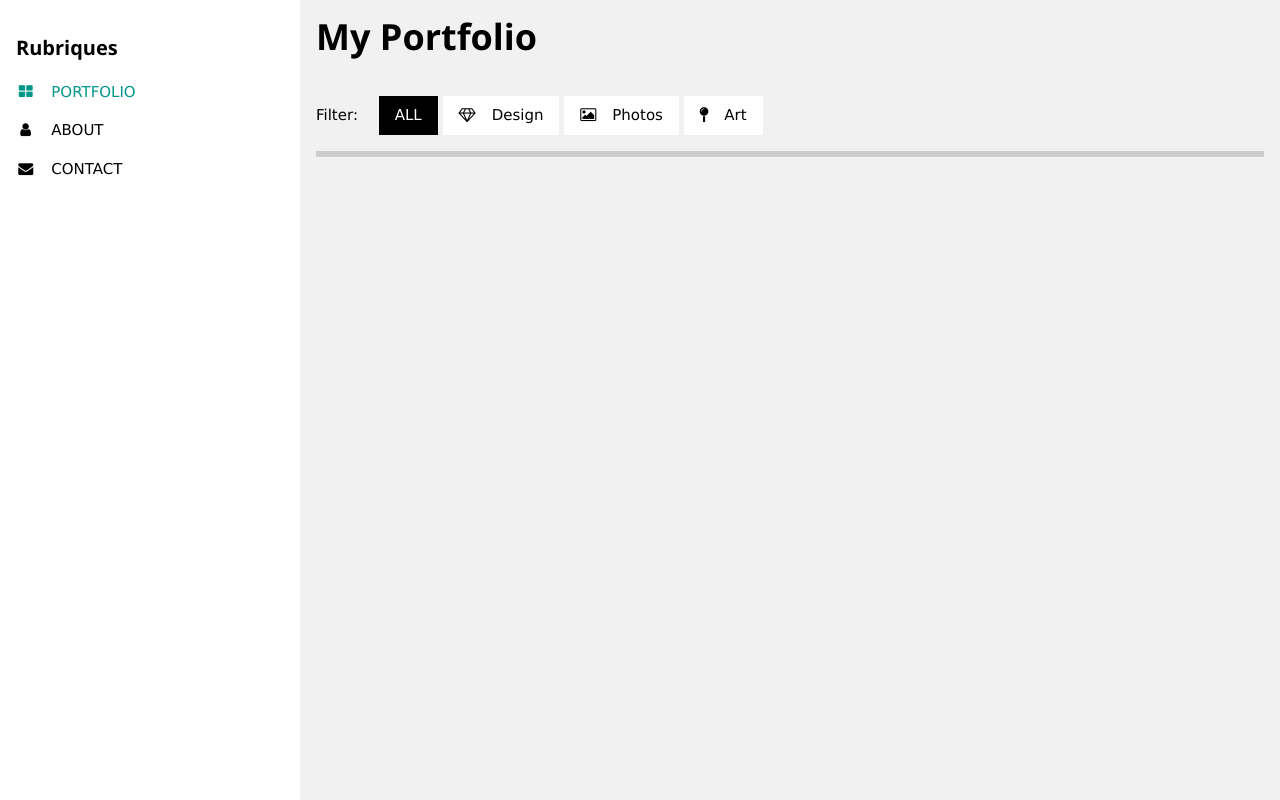
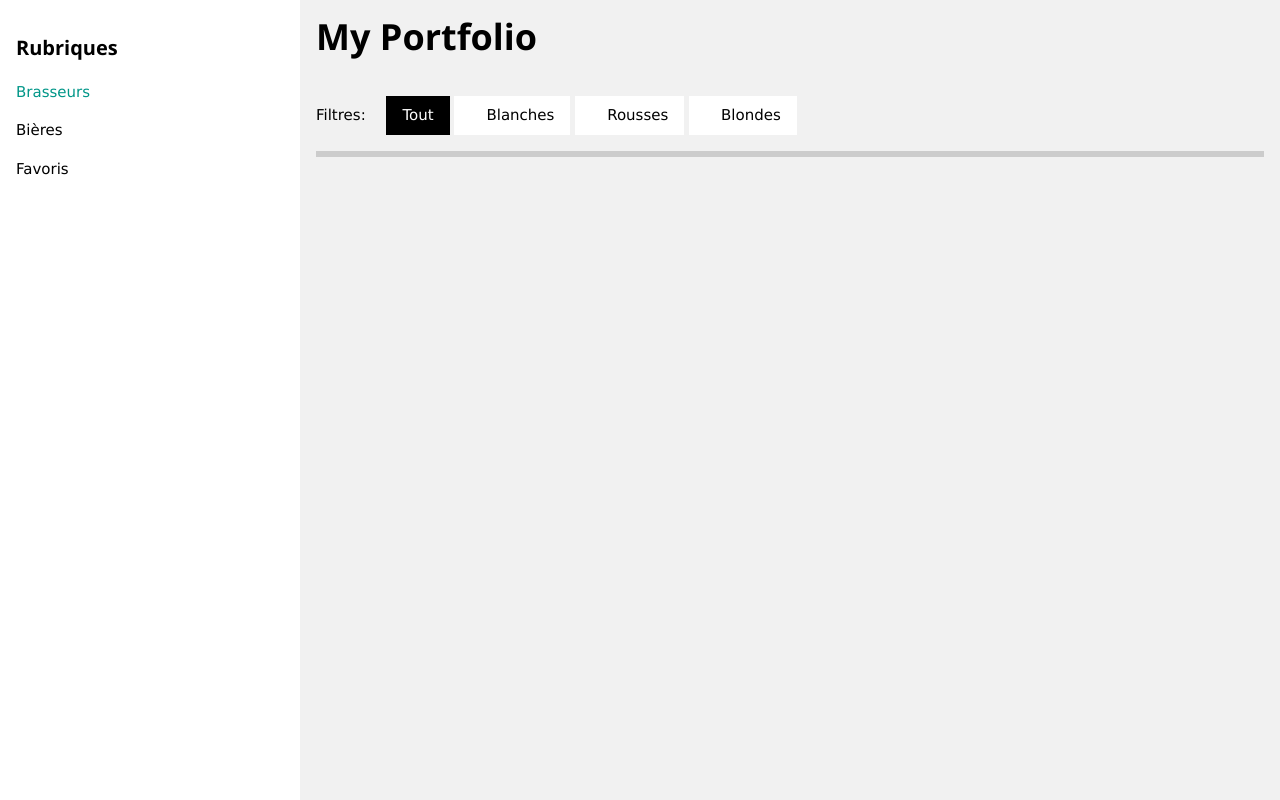
Before and after one commit to ODAncona/bdr_projet, a PHP site: page / in a window 1280 px wide. Run offline with PHP 8.4, Linux system fonts and the light colour scheme; some libraries are stand-ins or nearby versions.

Commit message:
app template

```diff
--- a/app/src-php/view/components/pagetitle.php
+++ b/app/src-php/view/components/pagetitle.php
@@ -4,12 +4,13 @@
     <span class="w3-button w3-hide-large w3-xxlarge w3-hover-text-grey" onclick="w3_open()"><i class="fa fa-bars"></i></span>
     <div class="w3-container">
     <h1><b>My Portfolio</b></h1>
+    <!-- Filters -->
     <div class="w3-section w3-bottombar w3-padding-16">
-      <span class="w3-margin-right">Filter:</span>
-      <button class="w3-button w3-black">ALL</button>
-      <button class="w3-button w3-white"><i class="fa fa-diamond w3-margin-right"></i>Design</button>
-      <button class="w3-button w3-white w3-hide-small"><i class="fa fa-photo w3-margin-right"></i>Photos</button>
-      <button class="w3-button w3-white w3-hide-small"><i class="fa fa-map-pin w3-margin-right"></i>Art</button>
+      <span class="w3-margin-right">Filtres:</span>
+      <button class="w3-button w3-black">Tout</button>
+      <button class="w3-button w3-white"><i class="fa w3-margin-right"></i>Blanches</button>
+      <button class="w3-button w3-white w3-hide-small"><i class="fa w3-margin-right"></i>Rousses</button>
+      <button class="w3-button w3-white w3-hide-small"><i class="fa w3-margin-right"></i>Blondes</button>
     </div>
     </div>
   </header>
--- a/app/src-php/view/components/sidebar-menu.php
+++ b/app/src-php/view/components/sidebar-menu.php
@@ -7,8 +7,9 @@
     <h4><b>Rubriques</b></h4>
   </div>
   <div class="w3-bar-block">
-    <a href="#portfolio" onclick="w3_close()" class="w3-bar-item w3-button w3-padding w3-text-teal"><i class="fa fa-th-large fa-fw w3-margin-right"></i>PORTFOLIO</a>
-    <a href="#about" onclick="w3_close()" class="w3-bar-item w3-button w3-padding"><i class="fa fa-user fa-fw w3-margin-right"></i>ABOUT</a>
-    <a href="#contact" onclick="w3_close()" class="w3-bar-item w3-button w3-padding"><i class="fa fa-envelope fa-fw w3-margin-right"></i>CONTACT</a>
+    <!-- ici boucle pour afficher les menus -->
+    <a href="#portfolio" onclick="w3_close()" class="w3-bar-item w3-button w3-padding w3-text-teal">Brasseurs</a>
+    <a href="#about" onclick="w3_close()" class="w3-bar-item w3-button w3-padding">Bières</a>
+    <a href="#contact" onclick="w3_close()" class="w3-bar-item w3-button w3-padding"></i>Favoris</a>
   </div>
 </nav>
```
